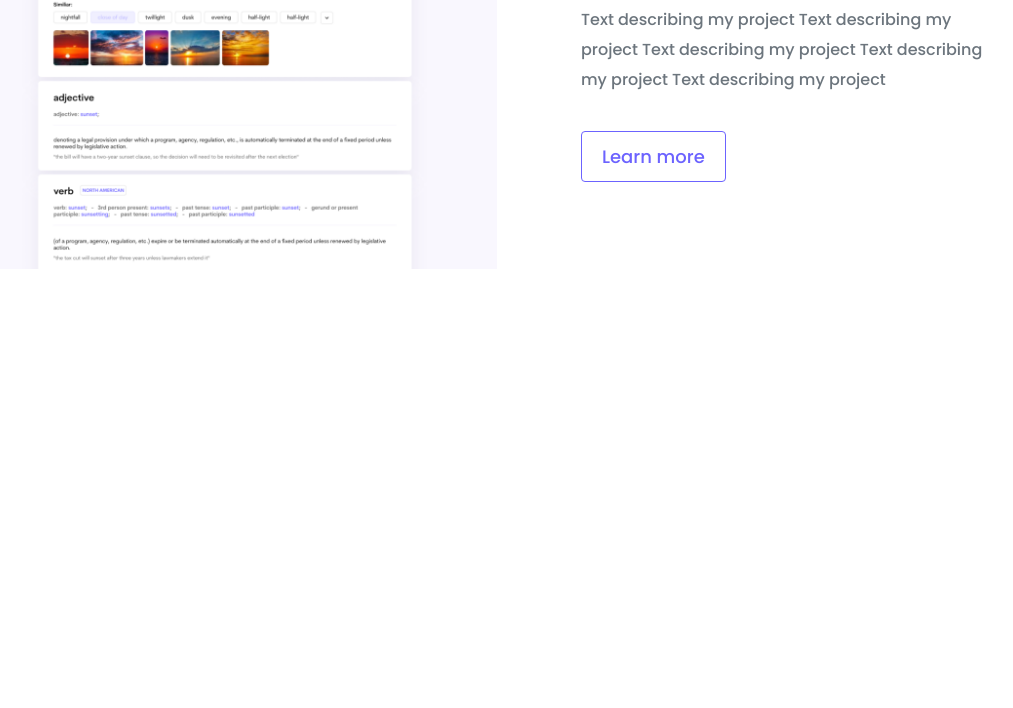
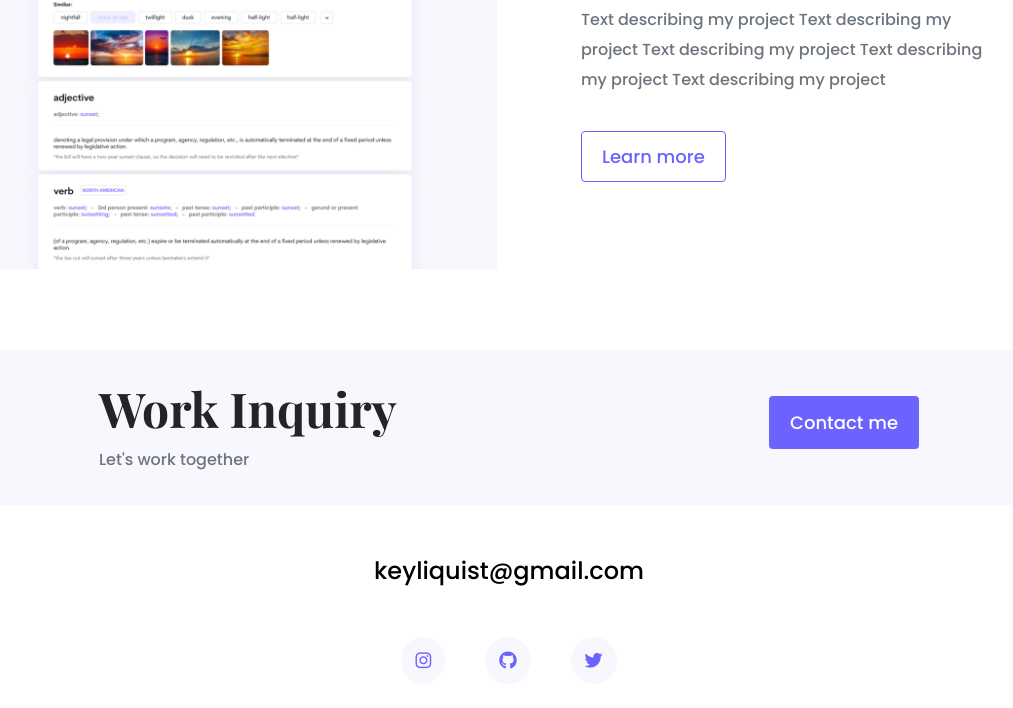
Before and after one commit to Keilikvist/Portfolio-project, a plain HTML site: page index.html in a window 1280 px wide. Shown: the part 2343-3051 px from the top of the page, without its empty margins (131-1144 px from the left). Before the commit the page ends 2681 px from the top, so only its background shows below. Drawn offline with nearby package versions, Linux system fonts and the light colour scheme.

Commit message:
Added footer to index

```diff
--- a/index.html
+++ b/index.html
@@ -91,7 +91,28 @@
         </div>
       </div>
     </div>
+    <footer>
+      <div class="contact-box d-flex justify-content-between mb-5 d-none d-md-flex">
+        <div>
+        <h4>Work Inquiry</h4>
+        <p class="text-muted">Let's work together</p>
+        </div>
+        <div>
+        <a href="" class="btn btn-branding mt-3">Contact me</a>
+        </div>
+      </div>
+      <div class="d-flex justify-content-center mb-5">
+      <a href="mailto:keyliquist@gmail.com" class="email-link">keyliquist@gmail.com</a>
+      </div>
+      <div class="social-links d-flex justify-content-center">
+        <a href="https://www.instagram.com/keilikvist" target="_blank"><i class="fa-brands fa-instagram"></i></a>
+        <a href="https://www.github.com/keilikvist" target="_blank"><i class="fa-brands fa-github"></i></a>
+        <a href="https://www.twitter.com/keilikvist8" target="_blank"><i class="fa-brands fa-twitter"></i></a>
+      </div>
 
+
+
+    </footer>
     </div>
   </body>
 </html>
--- a/src/style.css
+++ b/src/style.css
@@ -28,6 +28,10 @@
 
 h2 {
   font-size: 64px;
+}
+
+h4 {
+  font-size: 48px;
 }
 
 p {
@@ -139,6 +143,47 @@
   color: var(--branding-color);
 }
 
+footer {
+  margin: 60px 0;
+}
+
+footer .contact-box {
+  background: var(--secondary-color);
+  padding: 30px 120px;
+  border-radius: 10px;
+  margin: 0 110px;
+}
+
+footer .contact-box p {
+  margin: 0;
+}
+
+footer .email-link {
+  text-decoration: none;
+  color: black;
+  font-size: 24px;
+  text-align: center;
+}
+
+footer .email-link:hover {
+  color: var(--branding-color);
+}
+
+footer .social-links a {
+  margin: 0 20px;
+  color: var(--branding-color);
+  background: var(--secondary-color);
+  padding: 10px 14px;
+  border-radius: 50%;
+  font-size: 18px;
+  transition: all 100ms ease-in-out;
+}
+
+footer .social-links a:hover {
+  color: white;
+  background: var(--branding-color);
+}
+
 @media (max-width: 900px) {
   h1 {
     font-size: 44px;
@@ -147,6 +192,10 @@
 
   h2 {
     font-size: 44px;
+  }
+
+  h4 {
+    font-size: 26px;
   }
 
   .hero {
```
